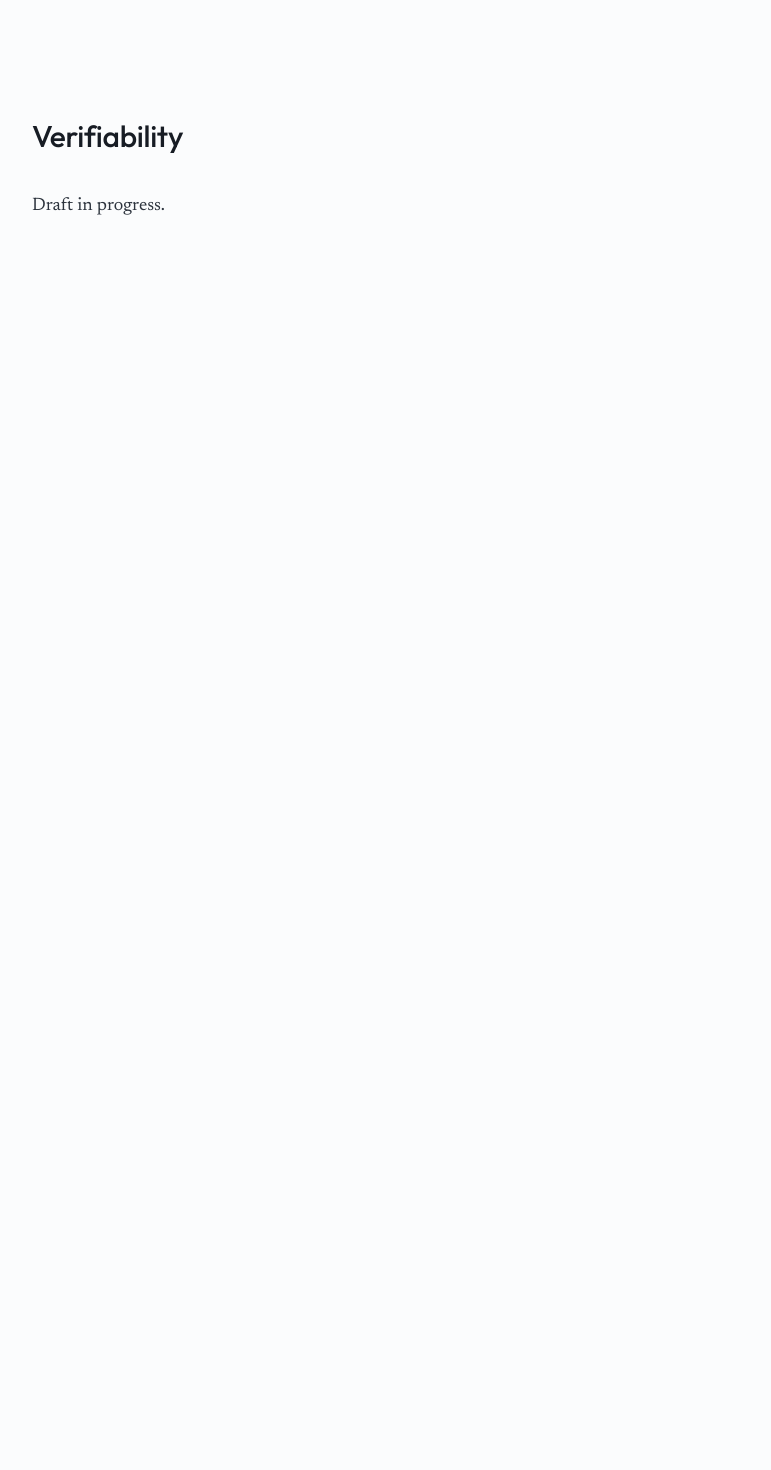
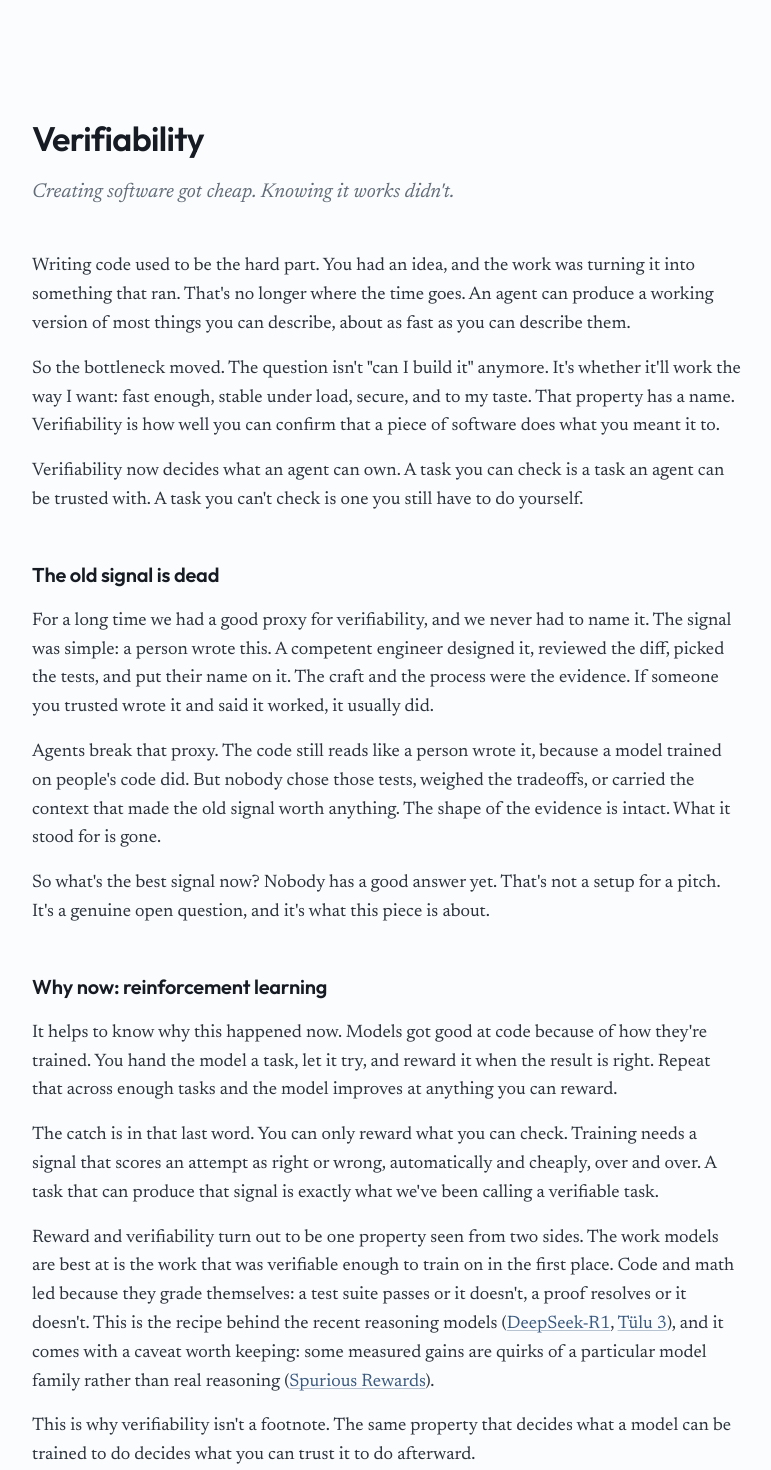
Before and after one commit to dylanebert/verifiability, a Svelte app: page / in a window 1280 px wide. Shown: the top 1470 px of the page, without its empty margins (252-1023 px from the left). Before the commit the page ends 800 px from the top, so only its background shows below. Built offline with nearby package versions, Linux system fonts and the light colour scheme.

Commit message:
draft: opening movement (crux, dead signal, reward = verifiability)

```diff
--- a/src/App.svelte
+++ b/src/App.svelte
@@ -1,10 +1,83 @@
 <article class="page">
   <header class="head">
     <h1 class="title">Verifiability</h1>
+    <p class="deck">Creating software got cheap. Knowing it works didn't.</p>
   </header>
 
   <section class="section">
-    <p>Draft in progress.</p>
+    <p>
+      Writing code used to be the hard part. You had an idea, and the work was
+      turning it into something that ran. That's no longer where the time goes.
+      An agent can produce a working version of most things you can describe,
+      about as fast as you can describe them.
+    </p>
+    <p>
+      So the bottleneck moved. The question isn't "can I build it" anymore. It's
+      whether it'll work the way I want: fast enough, stable under load, secure,
+      and to my taste. That property has a name. Verifiability is how well you
+      can confirm that a piece of software does what you meant it to.
+    </p>
+    <p>
+      Verifiability now decides what an agent can own. A task you can check is a
+      task an agent can be trusted with. A task you can't check is one you still
+      have to do yourself.
+    </p>
+  </section>
+
+  <section class="section">
+    <h2>The old signal is dead</h2>
+    <p>
+      For a long time we had a good proxy for verifiability, and we never had to
+      name it. The signal was simple: a person wrote this. A competent engineer
+      designed it, reviewed the diff, picked the tests, and put their name on it.
+      The craft and the process were the evidence. If someone you trusted wrote
+      it and said it worked, it usually did.
+    </p>
+    <p>
+      Agents break that proxy. The code still reads like a person wrote it,
+      because a model trained on people's code did. But nobody chose those tests,
+      weighed the tradeoffs, or carried the context that made the old signal
+      worth anything. The shape of the evidence is intact. What it stood for is
+      gone.
+    </p>
+    <p>
+      So what's the best signal now? Nobody has a good answer yet. That's not a
+      setup for a pitch. It's a genuine open question, and it's what this piece
+      is about.
+    </p>
+  </section>
+
+  <section class="section">
+    <h2>Why now: reinforcement learning</h2>
+    <p>
+      It helps to know why this happened now. Models got good at code because of
+      how they're trained. You hand the model a task, let it try, and reward it
+      when the result is right. Repeat that across enough tasks and the model
+      improves at anything you can reward.
+    </p>
+    <p>
+      The catch is in that last word. You can only reward what you can check.
+      Training needs a signal that scores an attempt as right or wrong,
+      automatically and cheaply, over and over. A task that can produce that
+      signal is exactly what we've been calling a verifiable task.
+    </p>
+    <p>
+      Reward and verifiability turn out to be one property seen from two sides.
+      The work models are best at is the work that was verifiable enough to train
+      on in the first place. Code and math led because they grade themselves: a
+      test suite passes or it doesn't, a proof resolves or it doesn't. This is
+      the recipe behind the recent reasoning models
+      (<a href="https://arxiv.org/abs/2501.12948" target="_blank" rel="noopener noreferrer">DeepSeek-R1</a>,
+      <a href="https://arxiv.org/abs/2411.15124" target="_blank" rel="noopener noreferrer">Tülu 3</a>),
+      and it comes with a caveat worth keeping: some measured gains are quirks of
+      a particular model family rather than real reasoning
+      (<a href="https://arxiv.org/abs/2506.10947" target="_blank" rel="noopener noreferrer">Spurious Rewards</a>).
+    </p>
+    <p>
+      This is why verifiability isn't a footnote. The same property that decides
+      what a model can be trained to do decides what you can trust it to do
+      afterward.
+    </p>
   </section>
 </article>
 
@@ -17,14 +90,35 @@
 
   .title {
     font-family: var(--display);
-    font-size: 30px;
-    font-weight: 500;
-    letter-spacing: -0.01em;
+    font-size: 34px;
+    font-weight: 600;
+    letter-spacing: -0.02em;
     color: var(--ink);
   }
 
+  .deck {
+    margin-top: 10px;
+    font-style: italic;
+    font-size: 20px;
+    color: var(--text-muted);
+  }
+
   .section {
-    margin-top: 32px;
+    margin-top: 44px;
+  }
+
+  .section h2 {
+    font-family: var(--display);
+    font-size: 20px;
+    font-weight: 600;
+    letter-spacing: -0.01em;
+    color: var(--ink);
+    margin-bottom: 4px;
+  }
+
+  .section p {
+    margin-top: 16px;
+    color: var(--text-dim);
   }
 
   @media (max-width: 560px) {
@@ -33,7 +127,11 @@
     }
 
     .title {
-      font-size: 26px;
+      font-size: 28px;
+    }
+
+    .deck {
+      font-size: 18px;
     }
   }
 </style>
```
